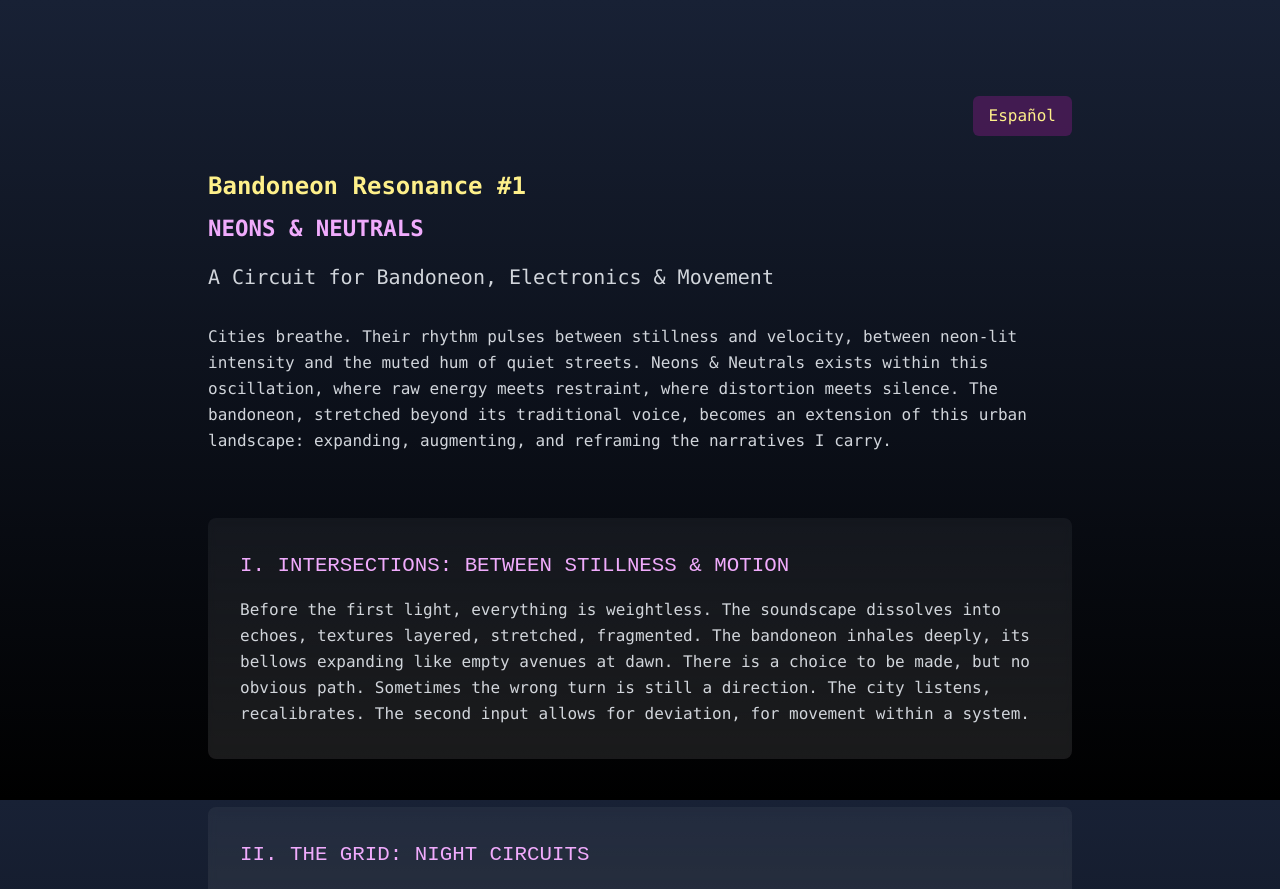
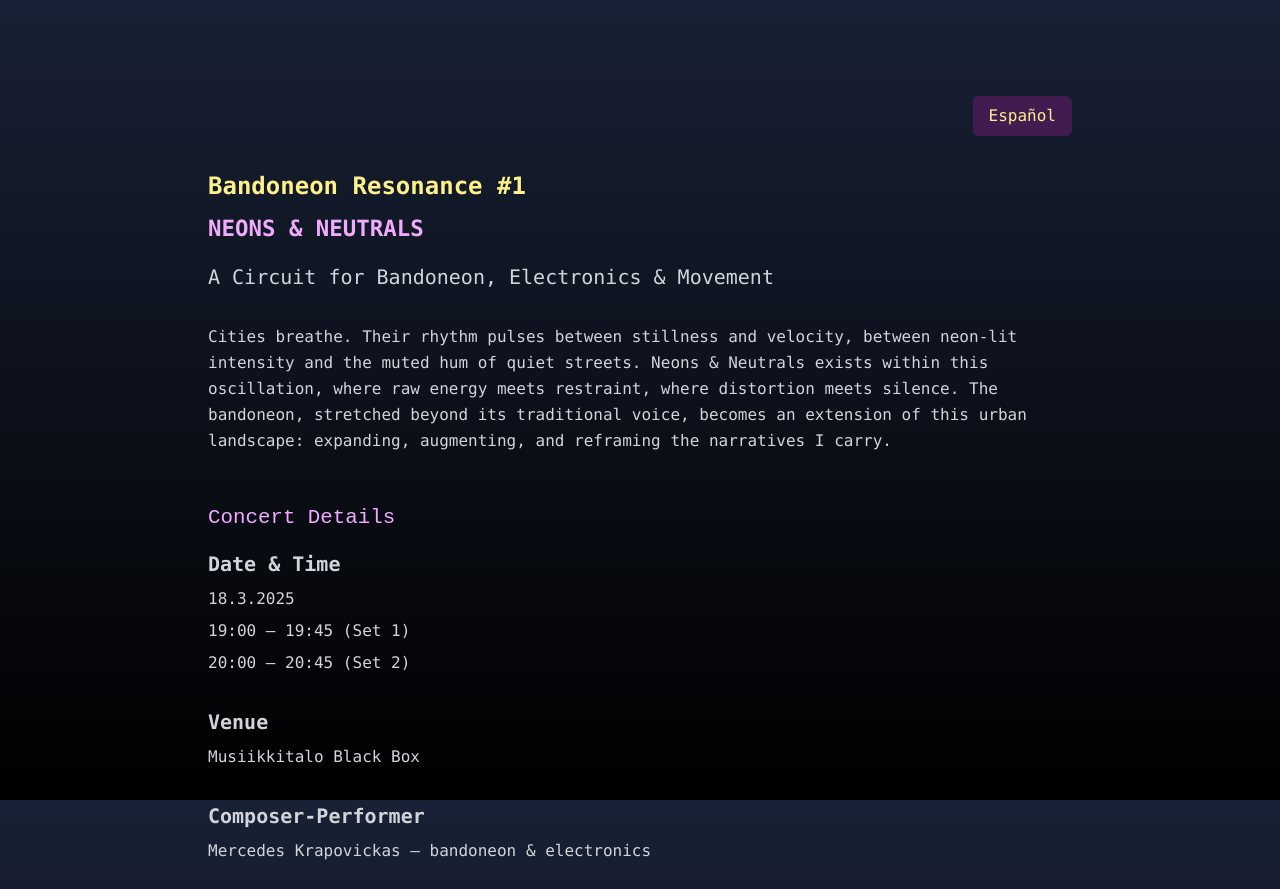
Before and after one commit to manuK1777/extended-bandoneon, a Next.js app: page /programme in a window 1280 px wide. Shown: the top 889 px of the page. Built offline with nearby package versions, Linux system fonts and the light colour scheme.

Commit message:
Add sections to programme page

```diff
--- a/app/programme/page.tsx
+++ b/app/programme/page.tsx
@@ -8,6 +8,27 @@ type Scene = {
   text: string;
 };
 
+type ConcertDetails = {
+  title: string;
+  dateTime: {
+    title: string;
+    date: string;
+    sets: string[];
+  };
+  venue: {
+    title: string;
+    name: string;
+  };
+  performer: {
+    title: string;
+    name: string;
+  };
+  about: {
+    title: string;
+    text: string;
+  };
+};
+
 type ProgrammeContent = {
   title: string;
   subtitle: string;
@@ -15,6 +36,7 @@ type ProgrammeContent = {
   introduction: string;
   scenes: Scene[];
   closing: string;
+  concertDetails?: ConcertDetails;
   button: string;
   languageSwitch: string;
 };
@@ -71,7 +93,7 @@ export default function ProgrammePage() {
       </div>
 
       {/* Hero section */}
-      <section className="mb-16">
+      <section className="mb-12">
         <h1 className="text-3xl md:text-4xl font-bold mb-2 text-yellow-200 font-heading">{content.title}</h1>
         <h2 className="text-2xl md:text-3xl font-bold mb-4 text-fuchsia-300 font-heading">{content.subtitle}</h2>
         <p className="text-xl text-gray-300 mb-8 font-body">{content.description}</p>
@@ -79,6 +101,36 @@ export default function ProgrammePage() {
           <p className="mb-4">{content.introduction}</p>
         </div>
       </section>
+
+      {/* Concert Details */}
+      {content.concertDetails && (
+        <section className="mb-12">
+          <h2 className="text-2xl font-display mb-4 text-fuchsia-300">{content.concertDetails.title}</h2>
+          <div className="space-y-8">
+            <div>
+              <h3 className="text-xl font-bold mb-2 text-gray-300">{content.concertDetails.dateTime.title}</h3>
+              <p className="text-gray-300 mb-2">{content.concertDetails.dateTime.date}</p>
+              <ul className="list-none m-0 p-0 text-gray-300">
+                {content.concertDetails.dateTime.sets.map((set, index) => (
+                  <li key={index} className="mb-2">{set}</li>
+                ))}
+              </ul>
+            </div>
+            <div>
+              <h3 className="text-xl font-bold mb-2 text-gray-300">{content.concertDetails.venue.title}</h3>
+              <p className="text-gray-300">{content.concertDetails.venue.name}</p>
+            </div>
+            <div>
+              <h3 className="text-xl font-bold mb-2 text-gray-300">{content.concertDetails.performer.title}</h3>
+              <p className="text-gray-300">{content.concertDetails.performer.name}</p>
+            </div>
+            <div>
+              <h3 className="text-xl font-bold mb-2 text-gray-300">{content.concertDetails.about.title}</h3>
+              <p className="text-gray-300">{content.concertDetails.about.text}</p>
+            </div>
+          </div>
+        </section>
+      )}
 
       {/* Scenes */}
       <div className="space-y-12 mb-16">
--- a/locales/en/programme.json
+++ b/locales/en/programme.json
@@ -18,6 +18,29 @@
     }
   ],
   "closing": "Neons & Neutrals is an act of navigating. Of getting lost. Of finding rhythm in unpredictability. The city sleeps, the city wakes, and somewhere in between, sound finds its shape.",
+  "concertDetails": {
+    "title": "Concert Details",
+    "dateTime": {
+      "title": "Date & Time",
+      "date": "18.3.2025",
+      "sets": [
+        "19:00 – 19:45 (Set 1)",
+        "20:00 – 20:45 (Set 2)"
+      ]
+    },
+    "venue": {
+      "title": "Venue",
+      "name": "Musiikkitalo Black Box"
+    },
+    "performer": {
+      "title": "Composer-Performer",
+      "name": "Mercedes Krapovickas – bandoneon & electronics"
+    },
+    "about": {
+      "title": "About the Concert",
+      "text": "This concert is Mercedes Krapovickas' first doctoral concert as part of her artistic research at the Music and Technology Department, Sibelius Academy, University of the Arts Helsinki."
+    }
+  },
   "button": "Visit Extended Bandoneon",
   "languageSwitch": "Español"
 }
--- a/locales/es/programme.json
+++ b/locales/es/programme.json
@@ -18,6 +18,29 @@
     }
   ],
   "closing": "Neones & Neutrales es un acto de navegación. De perderse. De encontrar ritmo en la imprevisibilidad. La ciudad duerme, la ciudad despierta, y en algún punto intermedio, el sonido toma forma.",
+  "concertDetails": {
+    "title": "Detalles del Concierto",
+    "dateTime": {
+      "title": "Fecha y Hora del Concierto",
+      "date": "18.3.2025",
+      "sets": [
+        "19:00 – 19:45 (Primera función)",
+        "20:00 – 20:45 (Segunda función)"
+      ]
+    },
+    "venue": {
+      "title": "Lugar",
+      "name": "Musiikkitalo Black Box"
+    },
+    "performer": {
+      "title": "Compositora-Intérprete",
+      "name": "Mercedes Krapovickas, bandoneón y electrónica"
+    },
+    "about": {
+      "title": "Sobre el Concierto",
+      "text": "Este concierto es el primer concierto doctoral de Mercedes Krapovickas, como parte de su investigación artística en el Departamento de Música y Tecnología, Sibelius Academy, Universidad de las Artes de Helsinki."
+    }
+  },
   "button": "Visitar Extended Bandoneon",
   "languageSwitch": "English"
 }
```
